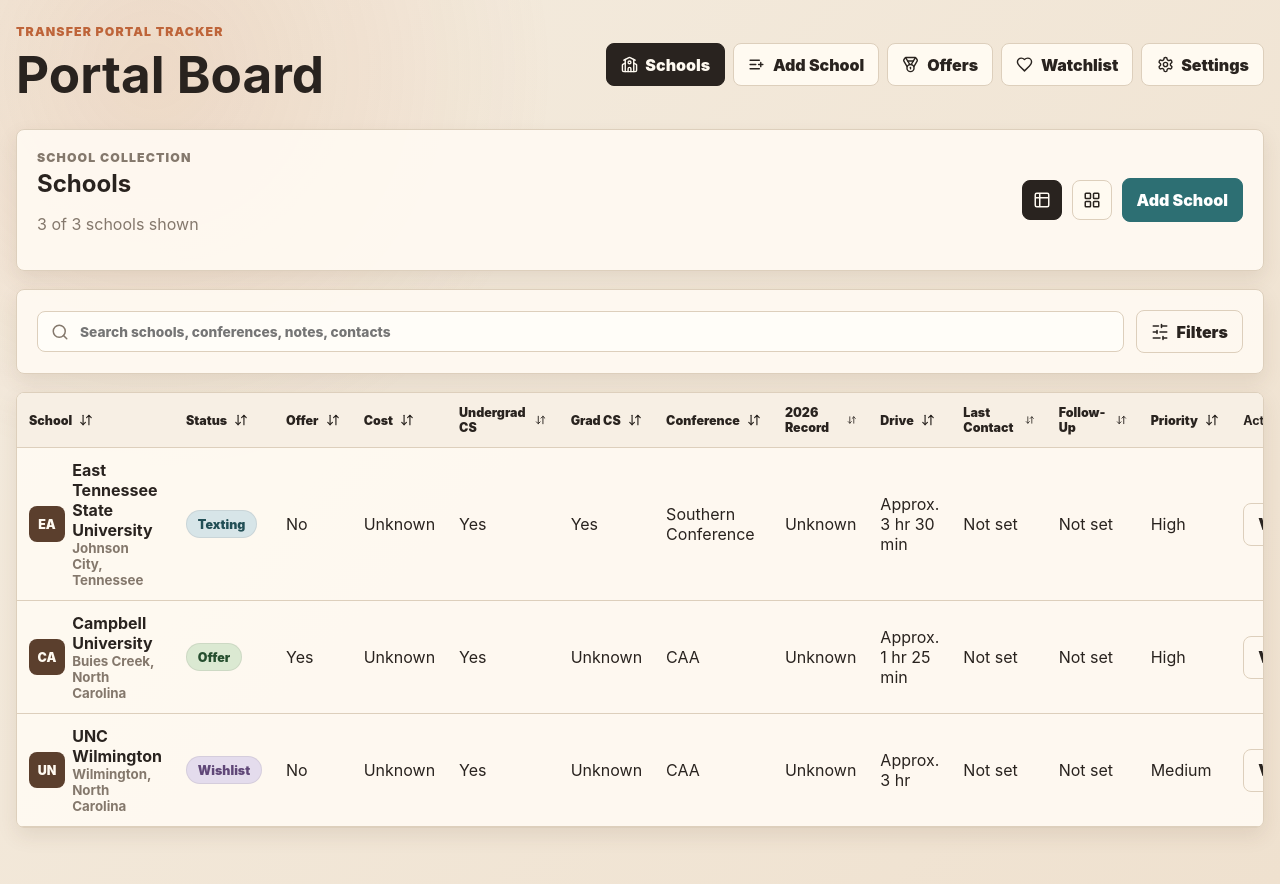
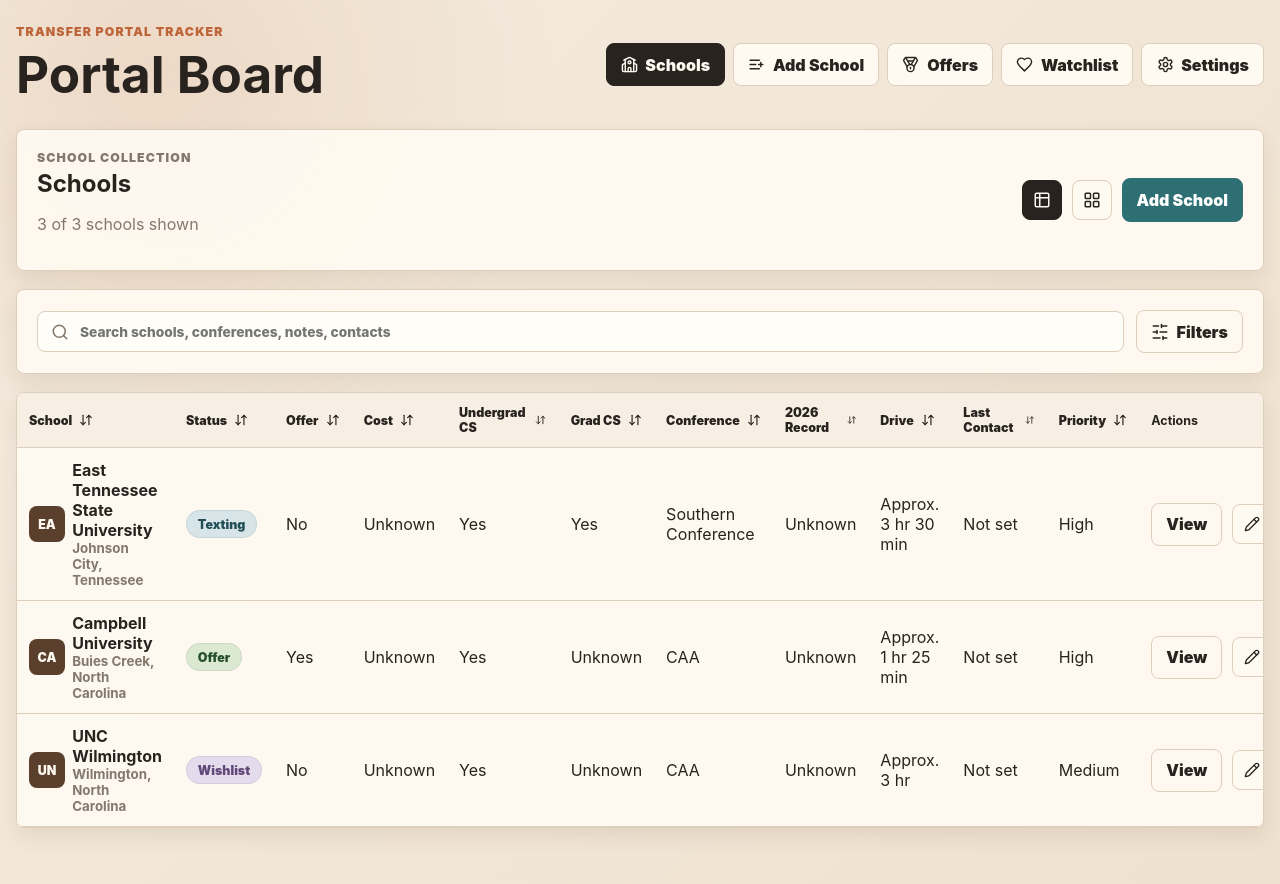
Before and after one commit to tatejones2/portal_tracker, a React (Vite) app: page / in a window 1280 px wide. Built offline with nearby package versions, Linux system fonts and the light colour scheme.

Commit message:
Remove follow-up table column

```diff
--- a/src/components/SchoolTable.tsx
+++ b/src/components/SchoolTable.tsx
@@ -27,7 +27,6 @@
   { key: 'record', label: '2026 Record' },
   { key: 'driveTime', label: 'Drive' },
   { key: 'lastContactDate', label: 'Last Contact' },
-  { key: 'nextFollowUpDate', label: 'Follow-Up' },
   { key: 'priority', label: 'Priority' },
 ];
 
@@ -71,7 +70,6 @@
             <td>{school.baseball2026Record || 'Unknown'}</td>
             <td>{school.driveTimeFromBurlingtonNC || 'Unknown'}</td>
             <td>{formatDate(school.lastContactDate)}</td>
-            <td>{formatDate(school.nextFollowUpDate)}</td>
             <td>{school.priority || 'Medium'}</td>
             <td>
               <div className="button-row compact">
```
